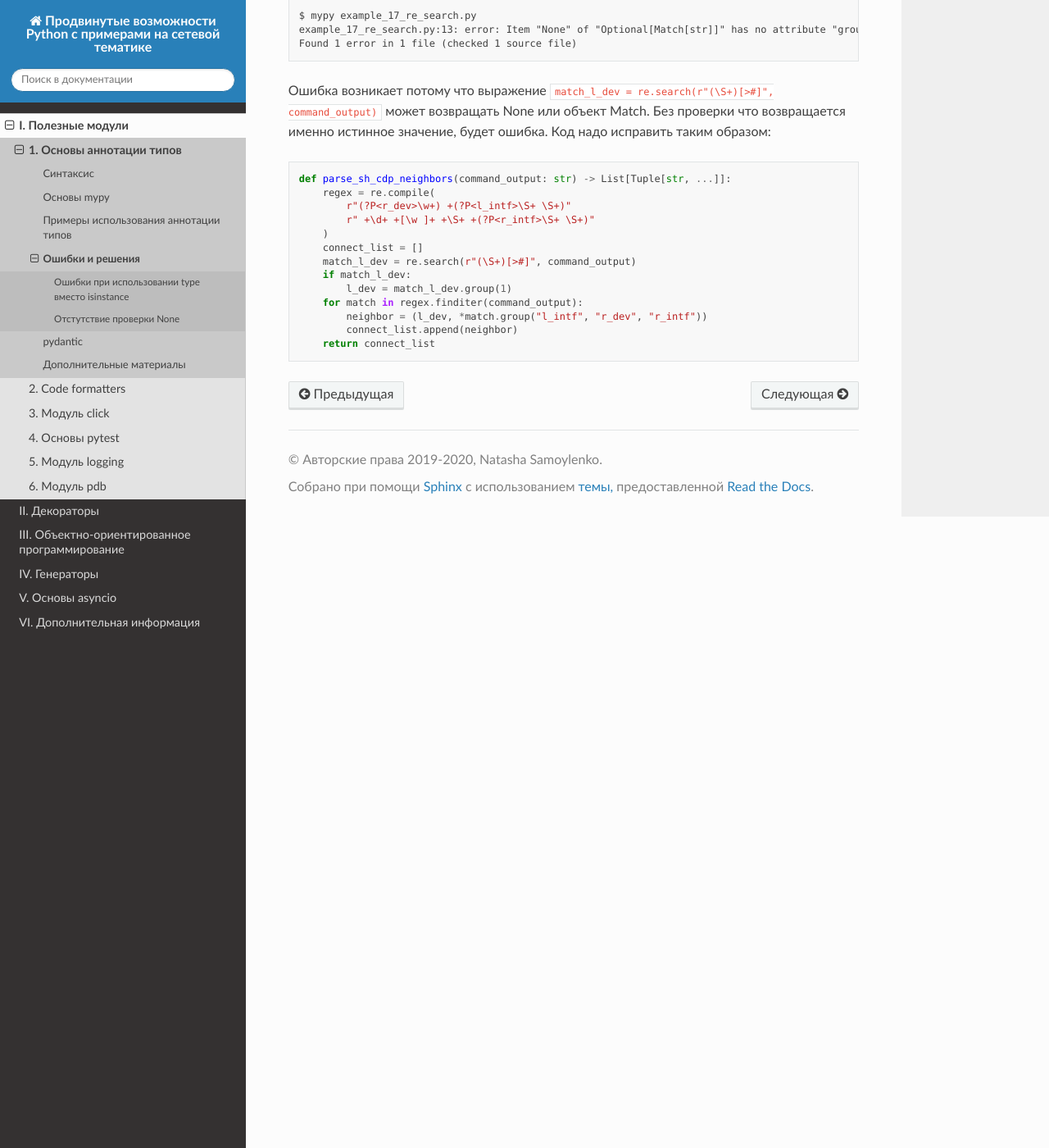
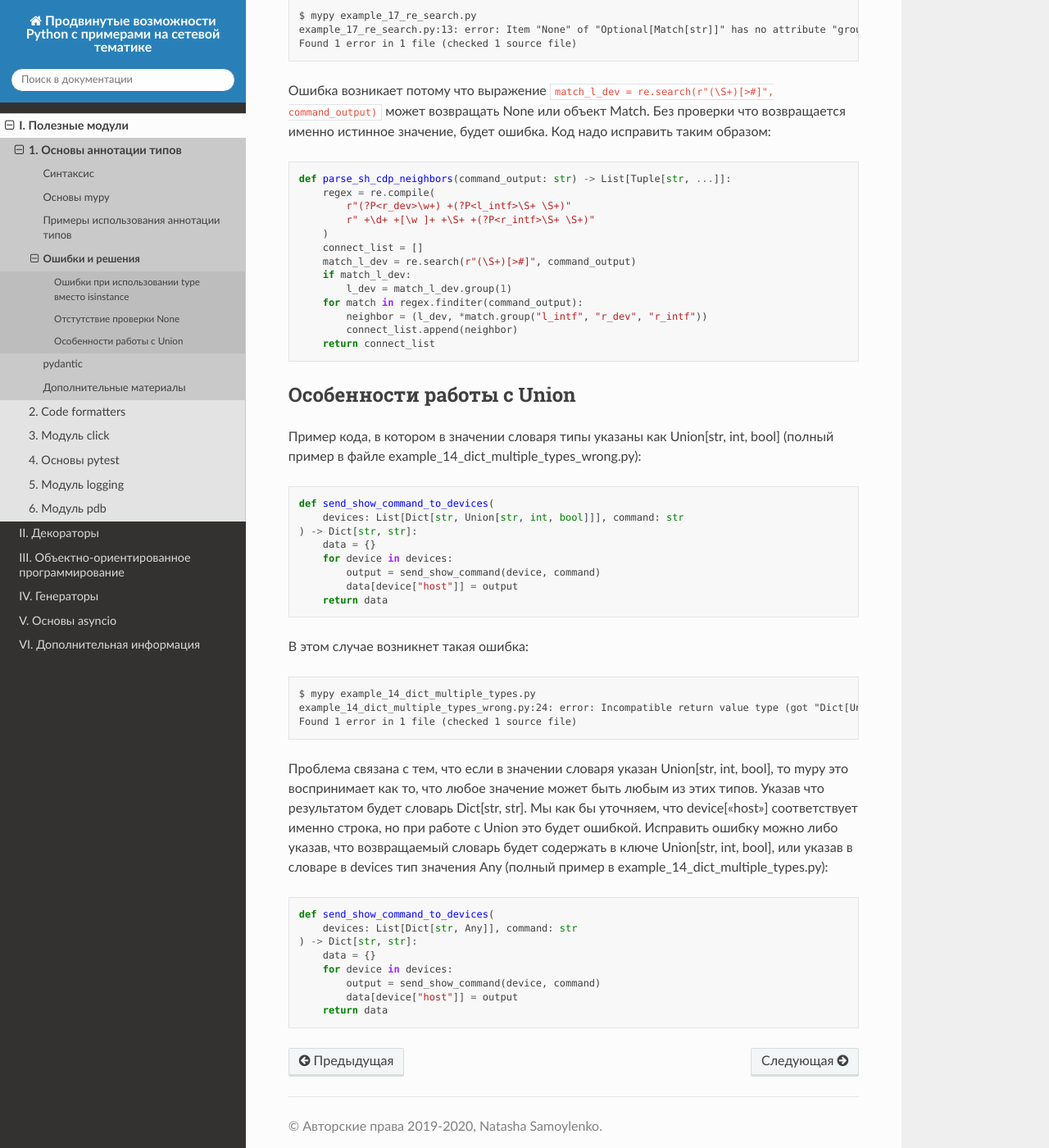
Before and after one commit to natenka/advpyneng-book, a Sphinx documentation site: the page built from docs/source/book/01_type_annotations/errors_and_solutions.rst, in a window 1280 px wide and 1400 px high, scrolled down 1628 px. Shown: the whole window at 82% size. Built offline with Sphinx 7.4.7 and the Read the Docs theme 2.0.0, drawn with Linux system fonts in a browser that asks for light colours; pages that are not in the unit, such as notebooks, are missing from menus.

Commit message:
type annotations: добавлен подраздел ошибки и решения

```diff
--- a/docs/source/book/01_type_annotations/errors_and_solutions.rst
+++ b/docs/source/book/01_type_annotations/errors_and_solutions.rst
@@ -104,3 +104,44 @@ None или объект Match. Без проверки что возвраща
             neighbor = (l_dev, *match.group("l_intf", "r_dev", "r_intf"))
             connect_list.append(neighbor)
         return connect_list
+
+Особенности работы с Union
+~~~~~~~~~~~~~~~~~~~~~~~~~~
+
+Пример кода, в котором в значении словаря типы указаны как Union[str, int, bool] (полный пример в файле example_14_dict_multiple_types_wrong.py):
+
+.. code:: python
+
+    def send_show_command_to_devices(
+        devices: List[Dict[str, Union[str, int, bool]]], command: str
+    ) -> Dict[str, str]:
+        data = {}
+        for device in devices:
+            output = send_show_command(device, command)
+            data[device["host"]] = output
+        return data
+
+В этом случае возникнет такая ошибка:
+
+::
+
+    $ mypy example_14_dict_multiple_types.py
+    example_14_dict_multiple_types_wrong.py:24: error: Incompatible return value type (got "Dict[Union[str, int, bool], str]", expected "Dict[str, str]")
+    Found 1 error in 1 file (checked 1 source file)
+
+Проблема связана с тем, что если в значении словаря указан Union[str, int, bool], то mypy это воспринимает как то, что любое
+значение может быть любым из этих типов. Указав что результатом будет словарь Dict[str, str]. Мы как бы уточняем, что device["host"]
+соответствует именно строка, но при работе с Union это будет ошибкой.
+Исправить ошибку можно либо указав, что возвращаемый словарь будет содержать в ключе Union[str, int, bool], или указав в словаре
+в devices тип значения Any (полный пример в example_14_dict_multiple_types.py):
+
+.. code:: python
+
+    def send_show_command_to_devices(
+        devices: List[Dict[str, Any]], command: str
+    ) -> Dict[str, str]:
+        data = {}
+        for device in devices:
+            output = send_show_command(device, command)
+            data[device["host"]] = output
+        return data
```
